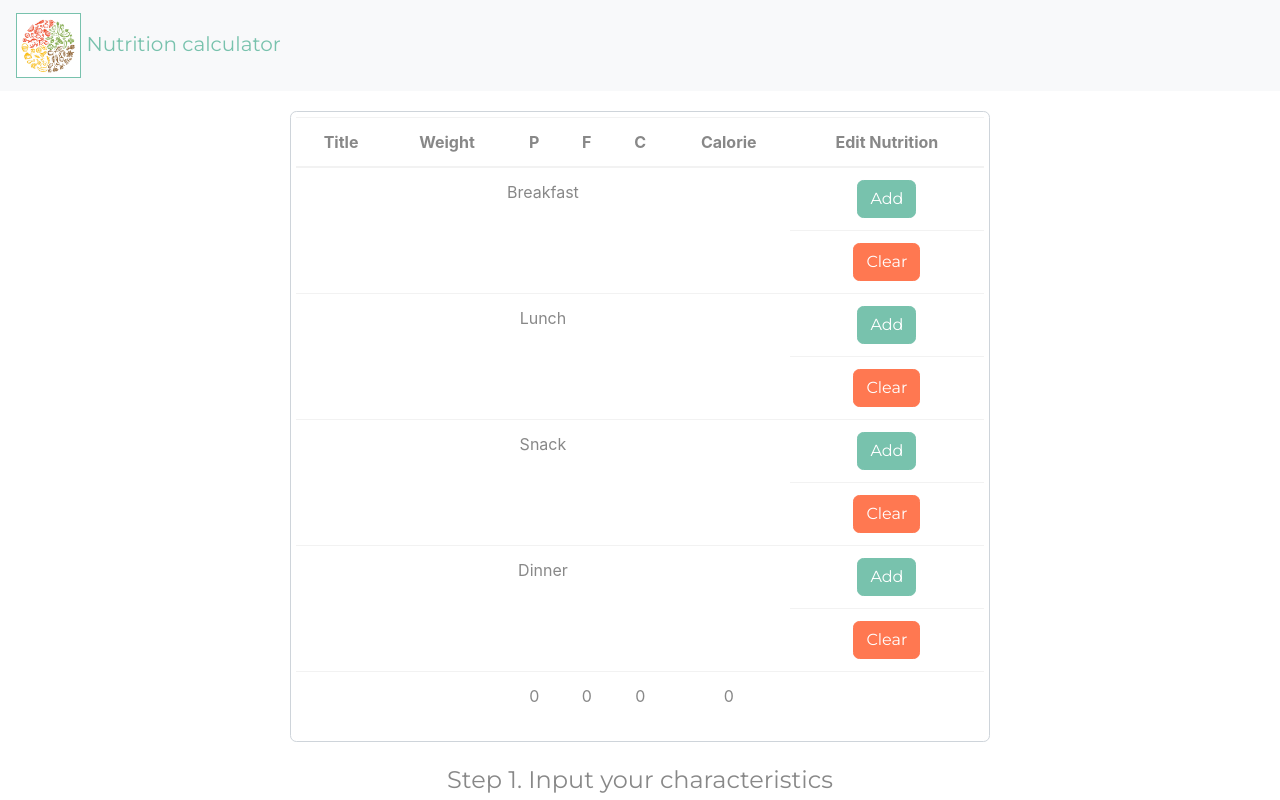
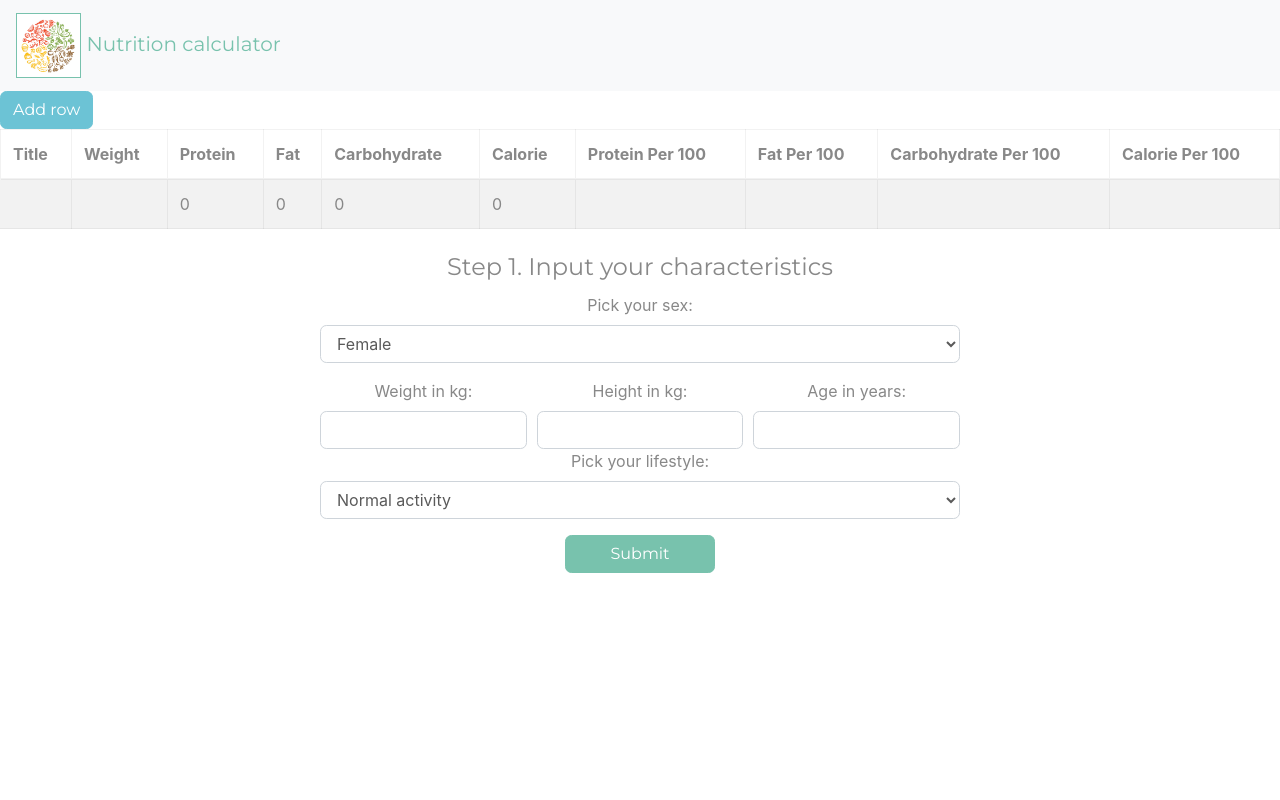
Before and after one commit to laiola/nutrition-calculator, a React (Create React App) app: page / in a window 1280 px wide. Shown: the top 800 px of the page. Built offline with nearby package versions, Linux system fonts and the light colour scheme.

Commit message:
added temporary table

```diff
--- a/src/App.js
+++ b/src/App.js
@@ -1,5 +1,5 @@
 import React, { Component } from "react";
-import MealTable from "./components/table/MealTable";
+import TempTable from "./components/table/TempTable";
 import { Characteristics } from "./components/characteristics/Characteristics";
 import { calculateTotalIntake, calculateMacronutrient } from "././helper/nutritionCalculator";
 import { FEMALE } from "./constant/Sex";
@@ -68,7 +68,7 @@ class App extends Component {
     return (
       <div>
         <Header/>
-        <MealTable/>
+        <TempTable/>
         <Characteristics
           sex={this.state.sex}
           activity={this.state.activity}
--- /dev/null
+++ b/src/components/table/TempTable.js
@@ -0,0 +1,160 @@
+import React, { Component } from 'react';
+import { Table } from 'react-bootstrap';
+
+const initialRow = {
+    title: 'Input title',
+    weight: 0,
+    protein: 0,
+    fat: 0,
+    carbohydrate: 0,
+    calorie: 0,
+    proteinPer: 0,
+    fatPer: 0,
+    carbohydratePer: 0,
+    caloriePer: 0,
+}
+
+const initialTotal = {
+    protein: 0,
+    fat : 0,
+    carbohydrate: 0,
+    calorie: 0
+};
+
+const nutritionReducer = (accumulator, nutrition) => {
+    accumulator.protein += nutrition.protein;
+    accumulator.fat += nutrition.fat;
+    accumulator.carbohydrate += nutrition.carbohydrate;
+    accumulator.calorie += nutrition.calorie;
+
+    return accumulator;
+};
+
+class TempTable extends Component {
+    constructor(props) {
+        super(props);
+
+        this.state = {
+            rows: [],
+            ...initialTotal
+        }
+    }
+
+    onAddRow = () => {
+        const { rows } = this.state;
+        this.setState({
+            rows: [...rows, {...initialRow}]
+        })
+    };
+
+    onChangeRow = i => event => {
+        const updatedRows = this.getUpdatetRows(i, event);
+
+        this.setState({
+            rows: updatedRows,
+            ...this.getUpdatedNutrition(updatedRows)
+        })
+    };
+
+    getUpdatetRows = (i, event) => {
+        const updatedRows = [...this.state.rows];
+        const row = updatedRows[i];
+        row[event.target.getAttribute('name')] = event.target.innerText;
+
+        const weightCoef = row.weight / 100;
+
+        row.protein = weightCoef * row.proteinPer;
+        row.fat = weightCoef * row.fatPer;
+        row.carbohydrate = weightCoef * row.carbohydratePer;
+        row.calorie = weightCoef * row.caloriePer;
+
+        return updatedRows;
+    };
+
+    /*
+            return {
+            protein: nutrition.protein.toFixed(1),
+            fat: nutrition.fat.toFixed(1),
+            carbohydrate: nutrition.carbohydrate.toFixed(1),
+            calorie: nutrition.calorie.toFixed(1),
+
+            protein: Math.round(nutrition.protein),
+            fat: Math.round(nutrition.fat),
+            carbohydrate: Math.round(nutrition.carbohydrate),
+            calorie: Math.round(nutrition.calorie),
+        }
+    */
+
+    getUpdatedNutrition = (rows) => {
+        const nutrition = rows.reduce(nutritionReducer, {...initialTotal});
+
+        return {
+            protein: nutrition.protein.toFixed(1),
+            fat: nutrition.fat.toFixed(1),
+            carbohydrate: nutrition.carbohydrate.toFixed(1),
+            calorie: nutrition.calorie.toFixed(1),
+        }
+    };
+
+    render() {
+        const { rows, protein, fat, carbohydrate, calorie, } = this.state;
+        return(
+            <>
+                <button className="btn btn-info" onClick={this.onAddRow}>Add row</button>
+                <Table striped bordered hover>
+                    <thead>
+                        <tr>
+                            <th>Title</th>
+                            <th>Weight</th>
+                            <th>Protein</th>
+                            <th>Fat</th>
+                            <th>Carbohydrate</th>
+                            <th>Calorie</th>
+                            <th>Protein Per 100</th>
+                            <th>Fat Per 100</th>
+                            <th>Carbohydrate Per 100</th>
+                            <th>Calorie Per 100</th>
+                        </tr>
+                    </thead>
+                    <tbody>
+                       {
+                            rows.map((row, i) =>
+                                <tr key={i}>
+                                    <td contentEditable suppressContentEditableWarning>{row.title}</td>
+                                    <td contentEditable suppressContentEditableWarning
+                                        onBlur={this.onChangeRow(i)} name="weight">{row.weight}</td>
+                                    <td>{row.protein}</td>
+                                    <td>{row.fat}</td>
+                                    <td>{row.carbohydrate}</td>
+                                    <td>{row.calorie}</td>
+                                    <td contentEditable suppressContentEditableWarning
+                                        onBlur={this.onChangeRow(i)} name="proteinPer">{row.proteinPer}</td>
+                                    <td contentEditable suppressContentEditableWarning
+                                        onBlur={this.onChangeRow(i)} name="fatPer">{row.fatPer}</td>
+                                    <td contentEditable suppressContentEditableWarning
+                                        onBlur={this.onChangeRow(i)} name="carbohydratePer">{row.carbohydratePer}</td>
+                                    <td contentEditable suppressContentEditableWarning
+                                        onBlur={this.onChangeRow(i)} name="caloriePer">{row.caloriePer}</td>
+                                </tr>
+                            )
+                       }
+                       <tr>
+                            <td></td>
+                            <td></td>
+                            <td>{protein}</td>
+                            <td>{fat}</td>
+                            <td>{carbohydrate}</td>
+                            <td>{calorie}</td>
+                            <td></td>
+                            <td></td>
+                            <td></td>
+                            <td></td>
+                        </tr>
+                    </tbody>
+                </Table>
+            </>
+        );
+    }
+}
+
+export default TempTable;
```
